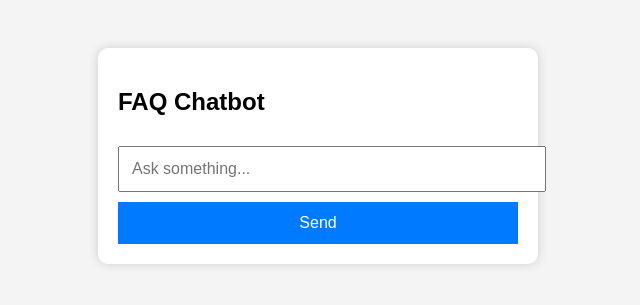
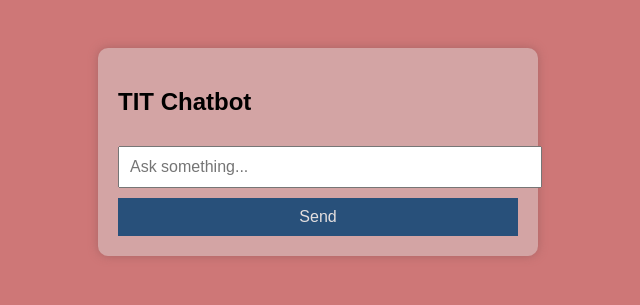
Before and after one commit to omkar12github/chatbot-TIT, a Flask app: page / in a window 1280 px wide. Shown: the top 305 px of the page, without its empty margins (322-962 px from the left). Run offline with Flask 3, Linux system fonts and the light colour scheme.

Commit message:
Updated UI HTML design

```diff
--- a/templates/index.html
+++ b/templates/index.html
@@ -4,33 +4,33 @@
     <title>Simple FAQ Chatbot</title>
     <style>
         body {
-            background: #f4f4f4;
+            background: #ce7777;
             font-family: Arial;
             padding: 40px;
         }
         .box {
             width: 400px;
             margin: auto;
-            background: white;
+            background: rgb(211, 164, 164);
             padding: 20px;
             border-radius: 10px;
-            box-shadow: 0px 0px 10px #ccc;
+            box-shadow: 0px 0px 10px #a86565;
         }
         input, button {
             width: 100%;
-            padding: 12px;
+            padding: 10px;
             margin-top: 10px;
             font-size: 16px;
         }
         button {
-            background: #007bff;
+            background: #28507a;
             border: none;
-            color: white;
+            color: rgb(228, 223, 223);
             cursor: pointer;
         }
         .reply {
             margin-top: 15px;
-            background: #e7f0ff;
+            background: #dce1e9;
             padding: 12px;
             border-left: 4px solid #007bff;
         }
@@ -38,7 +38,7 @@
 </head>
 <body>
     <div class="box">
-        <h2>FAQ Chatbot</h2>
+        <h2>TIT Chatbot</h2>
 
         <form method="POST">
             <input type="text" name="message" placeholder="Ask something..." required>
```
